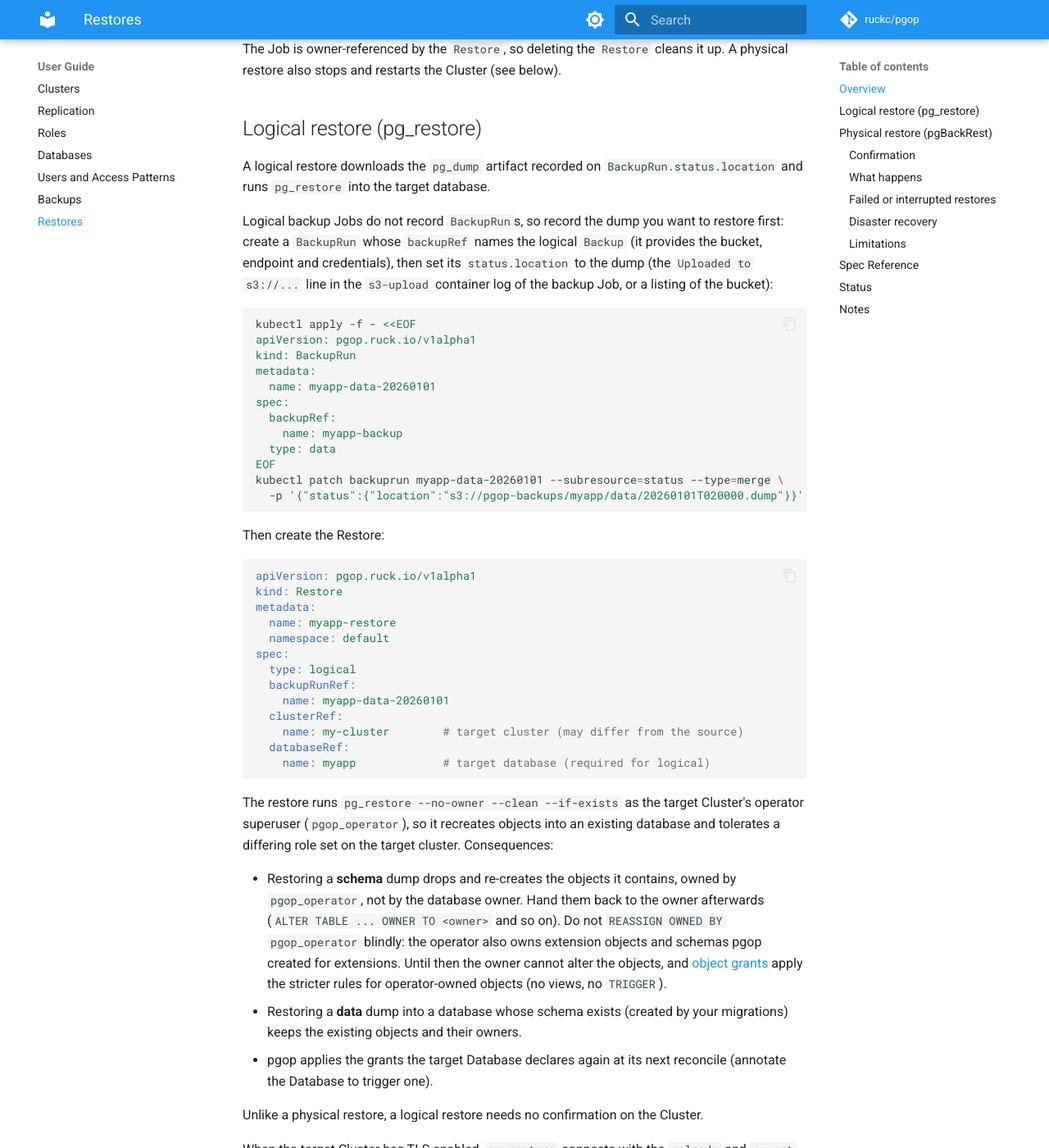
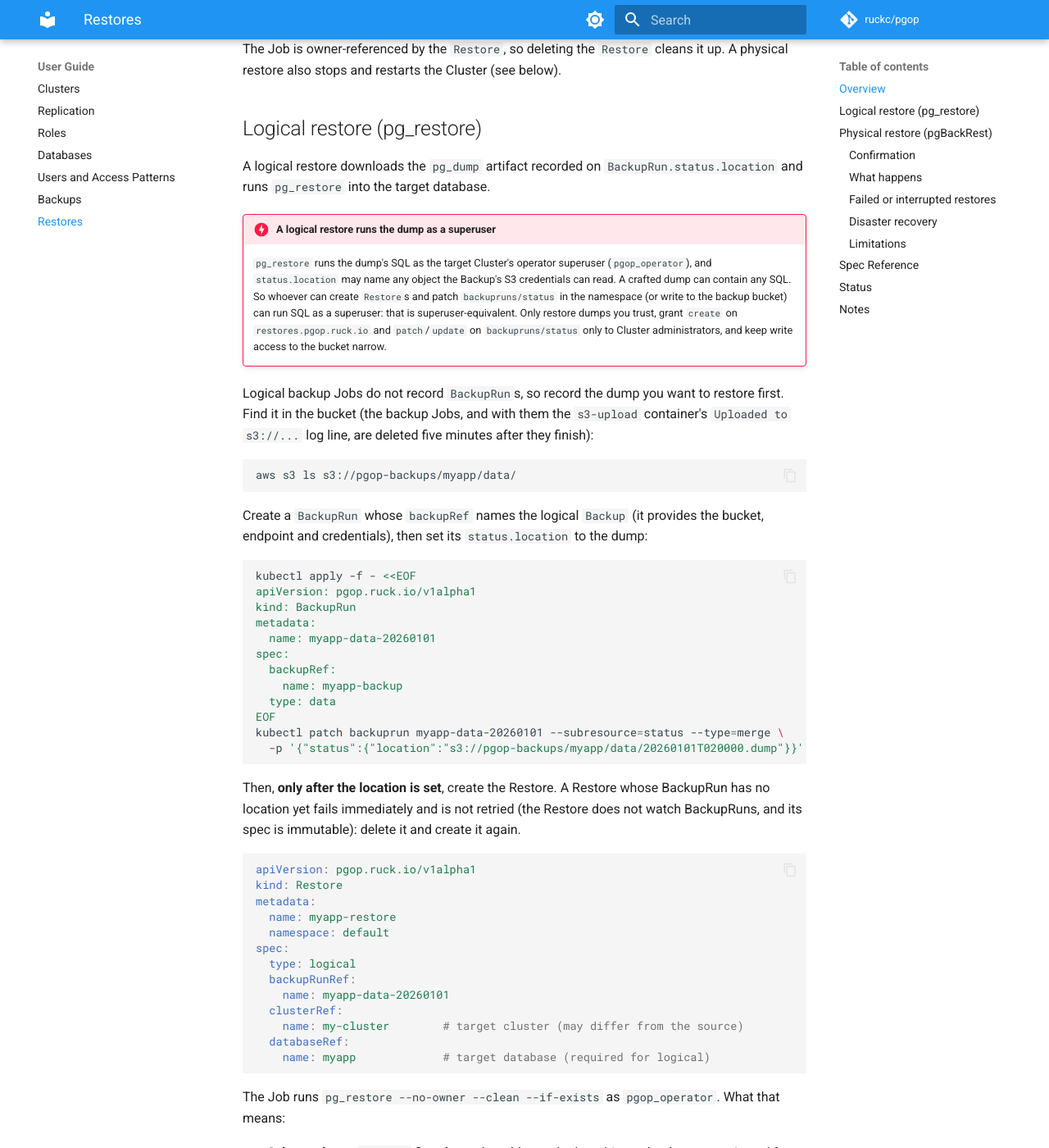
Before and after one commit to ruckc/pgop, an MkDocs documentation site: the page built from docs/user-guide/restores.md, in a window 1280 px wide and 1400 px high, scrolled down 524 px. Shown: the whole window at 82% size. Built offline with MkDocs 1.6.1 and Material for MkDocs 9.7.7, drawn with Linux system fonts in a browser that asks for light colours; comment, search, counter and statistics services are not loaded; some of the changed text lies outside the part shown.

Commit message:
docs: fix logical restore, backupRunTTL, monitoring and access-pattern details from review
- examples/restores: split the hand-made BackupRun from the Restore; the
  Restore must only be applied once status.location is set.
- restores.md/api.md: logical restores run the dump as the operator
  superuser (security note: Restore + backupruns/status or bucket write is
  superuser-equivalent); schema dumps drop tables with their data, data
  dumps append rows, GRANTs to missing roles make the Job and Restore fail
  (backoffLimit 2): check the Job log.
- backupRunTTL/retention/encryption are no-ops for logical backups; BackupRun
  TTL is spec.ttl copied at creation; hand-made runs never expire.
- Logical Job logs vanish after 5 minutes: list the bucket instead.
- access-patterns: monitoring needs CONNECT and pg_stat_statements in the
  database it reports on (added to the example); rotate-password works with
  passwordSecretRef; ~10h resync; operator-owned objects; DROP DATABASE has
  no FORCE; Role Secret wording.
- upgrading.md: exact reserved ssl parameters; adopt-existing schema comment.

Co-Authored-By: Claude Opus 5.5 <noreply@anthropic.com>
Claude-Session: https://claude.ai/code/session_01YWAyhXYhXKc6NBJQy4LHxA

````diff
--- a/docs/reference/api.md
+++ b/docs/reference/api.md
@@ -652,7 +652,10 @@ spec:
     keepLast: integer            # keep N full backups (repo1-retention-full=N); needs disabled: false
     keepDays: integer            # keep full backups newer than N days; needs disabled: false
 
-  # How long a completed BackupRun record is kept (Go duration, default "168h")
+  # physical: how long a completed BackupRun record is kept (Go duration,
+  # default "168h"); copied into spec.ttl of the BackupRuns pgop creates, so
+  # a change only affects later runs. No effect on logical backups (they
+  # create no BackupRuns).
   backupRunTTL: string
 
   # Required: where backups are stored
@@ -730,7 +733,8 @@ spec:
   backupRef:                 # Required: the Backup (destination and credentials)
     name: string
   type: string               # Required: full, incremental (physical) or schema, data (logical)
-  ttl: string                # Go duration; overrides the Backup's backupRunTTL
+  ttl: string                # Go duration (default 168h). pgop sets it from the Backup's
+                             # backupRunTTL when it creates a physical run
 ```
 
 ### BackupRunStatus
@@ -753,9 +757,19 @@ status:
       lastTransitionTime: string
 ```
 
-A BackupRun is deleted `ttl` (or the Backup's `backupRunTTL`, default 7 days)
-after it completed; the backup itself stays in the repository until
-pgBackRest expires it.
+A BackupRun is deleted `spec.ttl` (default 7 days) after
+`status.completionTime`; the backup itself stays in the repository until
+pgBackRest expires it. Only `spec.ttl` counts: pgop copies the Backup's
+`backupRunTTL` into it when it creates a physical run, so changing
+`backupRunTTL` later does not affect existing runs. A BackupRun created by
+hand (for a logical restore) has no Job, never gets a `completionTime`, stays
+`Pending` and is never deleted by pgop; delete it yourself after the restore.
+
+**Security:** `status.location` decides what a Restore downloads, and a
+logical restore runs the dump's SQL as the operator's superuser. Permission
+to `patch`/`update` `backupruns/status` (together with creating Restores),
+or write access to the backup bucket, is superuser-equivalent. See
+[Restores](../user-guide/restores.md#logical-restore-pg_restore).
 
 ---
 
@@ -766,6 +780,15 @@ pgBackRest expires it.
 A `Restore` is a **one-shot** restore of a BackupRun. Its `spec` is immutable
 (the API server rejects changes): create a new Restore to restore again. See
 [Restores](../user-guide/restores.md).
+
+A **logical** Restore runs `pg_restore --no-owner --clean --if-exists` as the
+operator's superuser: the dump's SQL runs as a superuser (creating Restores
+for dumps you do not trust is superuser-equivalent), a schema dump drops and
+re-creates its tables (data included), a data dump appends rows, and `GRANT`s
+to roles the target Cluster lacks fail, which makes the Job, and the Restore,
+end `Failed` although most of the dump was restored: check the Job log. A
+logical Restore created before its BackupRun has `status.location` fails at
+once and must be re-created.
 
 ### RestoreSpec
 
--- a/docs/user-guide/restores.md
+++ b/docs/user-guide/restores.md
@@ -22,11 +22,29 @@ it up. A physical restore also stops and restarts the Cluster (see below).
 A logical restore downloads the `pg_dump` artifact recorded on
 `BackupRun.status.location` and runs `pg_restore` into the target database.
 
+!!! danger "A logical restore runs the dump as a superuser"
+    `pg_restore` runs the dump's SQL as the target Cluster's operator
+    superuser (`pgop_operator`), and `status.location` may name any object
+    the Backup's S3 credentials can read. A crafted dump can contain any SQL.
+    So whoever can create `Restore`s and patch `backupruns/status` in the
+    namespace (or write to the backup bucket) can run SQL as a superuser:
+    that is superuser-equivalent. Only restore dumps you trust, grant
+    `create` on `restores.pgop.ruck.io` and `patch`/`update` on
+    `backupruns/status` only to Cluster administrators, and keep write
+    access to the bucket narrow.
+
 Logical backup Jobs do not record `BackupRun`s, so record the dump you want
-to restore first: create a `BackupRun` whose `backupRef` names the logical
-`Backup` (it provides the bucket, endpoint and credentials), then set its
-`status.location` to the dump (the `Uploaded to s3://...` line in the
-`s3-upload` container log of the backup Job, or a listing of the bucket):
+to restore first. Find it in the bucket (the backup Jobs, and with them the
+`s3-upload` container's `Uploaded to s3://...` log line, are deleted five
+minutes after they finish):
+
+```sh
+aws s3 ls s3://pgop-backups/myapp/data/
+```
+
+Create a `BackupRun` whose `backupRef` names the logical `Backup` (it
+provides the bucket, endpoint and credentials), then set its
+`status.location` to the dump:
 
 ```sh
 kubectl apply -f - <<EOF
@@ -43,7 +61,10 @@ kubectl patch backuprun myapp-data-20260101 --subresource=status --type=merge \
   -p '{"status":{"location":"s3://pgop-backups/myapp/data/20260101T020000.dump"}}'
 ```
 
-Then create the Restore:
+Then, **only after the location is set**, create the Restore. A Restore whose
+BackupRun has no location yet fails immediately and is not retried (the
+Restore does not watch BackupRuns, and its spec is immutable): delete it and
+create it again.
 
 ```yaml
 apiVersion: pgop.ruck.io/v1alpha1
@@ -61,21 +82,33 @@ spec:
     name: myapp             # target database (required for logical)
 ```
 
-The restore runs `pg_restore --no-owner --clean --if-exists` as the target
-Cluster's operator superuser (`pgop_operator`), so it recreates objects into
-an existing database and tolerates a differing role set on the target
-cluster. Consequences:
+The Job runs `pg_restore --no-owner --clean --if-exists` as `pgop_operator`.
+What that means:
 
-- Restoring a **schema** dump drops and re-creates the objects it contains,
-  owned by `pgop_operator`, not by the database owner. Hand them back to the
+- **Schema dump**: `--clean` first **drops** the tables and other objects
+  the dump contains, **with their data**, then re-creates them empty. The
+  re-created objects are owned by `pgop_operator`, not by the database
+  owner. Hand them back to the
   owner afterwards (`ALTER TABLE ... OWNER TO <owner>` and so on). Do not
   `REASSIGN OWNED BY pgop_operator` blindly: the operator also owns
   extension objects and schemas pgop created for extensions. Until then the
   owner cannot alter the objects, and
   [object grants](databases.md#which-objects-pgop-grants-on) apply the
   stricter rules for operator-owned objects (no views, no `TRIGGER`).
-- Restoring a **data** dump into a database whose schema exists (created by
-  your migrations) keeps the existing objects and their owners.
+- **Data dump**: `--clean` does not remove rows; the dump's rows are
+  **appended** to the existing tables. Restore into empty tables (`TRUNCATE`
+  them first, or restore the schema dump first). Existing rows make primary
+  key and unique constraints fail, and foreign keys can fail on the order
+  the tables are loaded in. Objects keep their owners.
+- **Roles**: only ownership is skipped (`--no-owner`); the dump's `GRANT`s
+  are restored, and a `GRANT` to a role the target Cluster does not have
+  fails.
+- **Errors**: `pg_restore` continues past failing statements but exits with
+  an error, so the Job fails although most of the dump was restored. The Job
+  is retried (`backoffLimit: 2`; a retry of a data dump appends the rows
+  again) and the Restore ends `Failed`. Read
+  `kubectl logs job/<restore>-restore` to see which statements failed and
+  whether the result is usable.
 - pgop applies the grants the target Database declares again at its next
   reconcile (annotate the Database to trigger one).
 
````
Also changed, not shown: README.md (+1 -3 lines), docs/upgrading.md (+4 -2 lines), docs/user-guide/access-patterns.md (+47 -22 lines), docs/user-guide/backups.md (+11 -6 lines), 7 other files.
